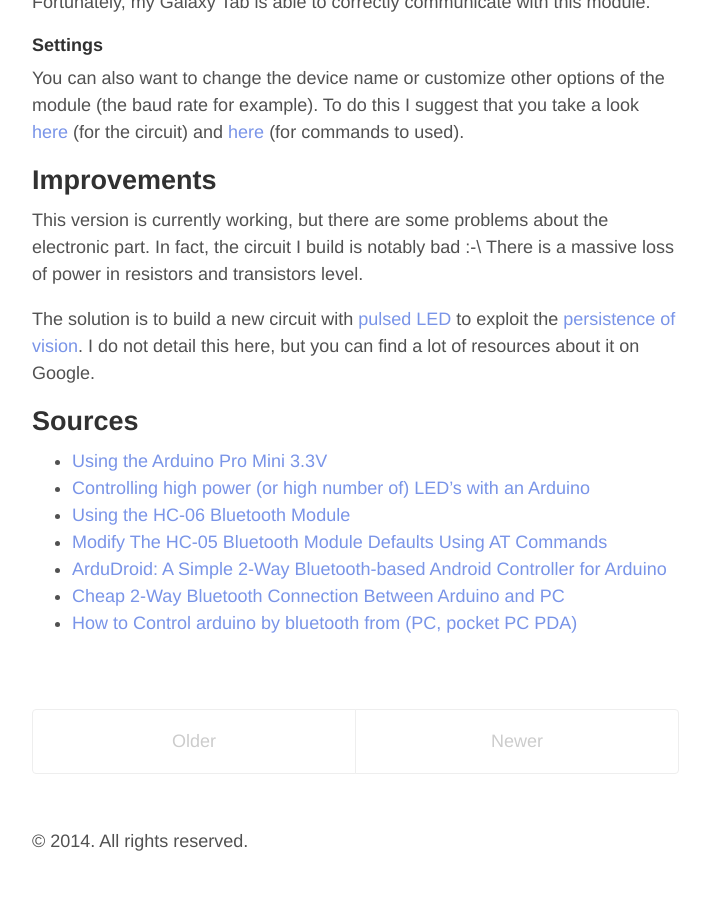
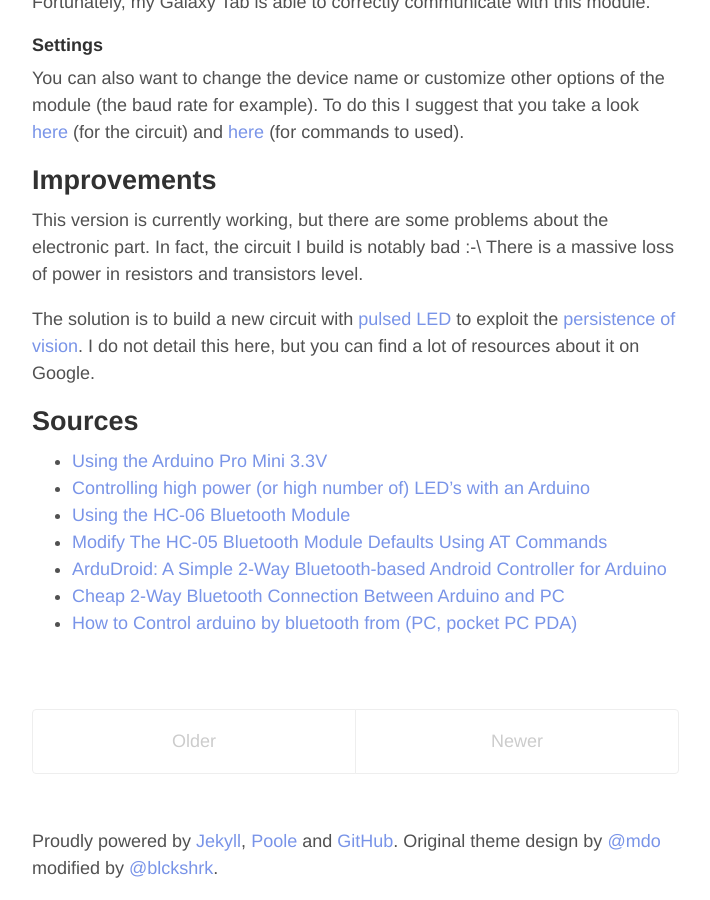
Before and after one commit to alexbonhomme/blckshrk.github.io, a Jekyll site: the page built from index.html, in a window 1280 px wide and 900 px high, scrolled down 2567 px. Shown: the whole window, without its empty margins (284-994 px from the left). Built offline with Jekyll 4.4.1, drawn with Linux system fonts in a browser that asks for light colours; Markdown is read by kramdown in place of the engine named in the settings; the list of posts is cut into pages by our own code; before the commit the page ends 3440 px from its top, so only the background shows below that.

Commit message:
Update the main footer with some informations (remove copyright)

```diff
--- a/_layouts/default.html
+++ b/_layouts/default.html
@@ -19,7 +19,7 @@
 
       <div class="footer">
         <p>
-          &copy; {{ site.time | date: '%Y' }}. All rights reserved.
+          Proudly powered by <a href="http://jekyllrb.com/" title="Jekyll">Jekyll</a>, <a href="http://getpoole.com/" title="Poole">Poole</a> and <a href="http://github.com/" title="GitHub">GitHub</a>. Original theme design by <a href="http://markdotto.com/">@mdo</a> modified by <a href="http://alexandrebonhomme.com/">@blckshrk</a>.
         </p>
       </div>
     </div>
```
